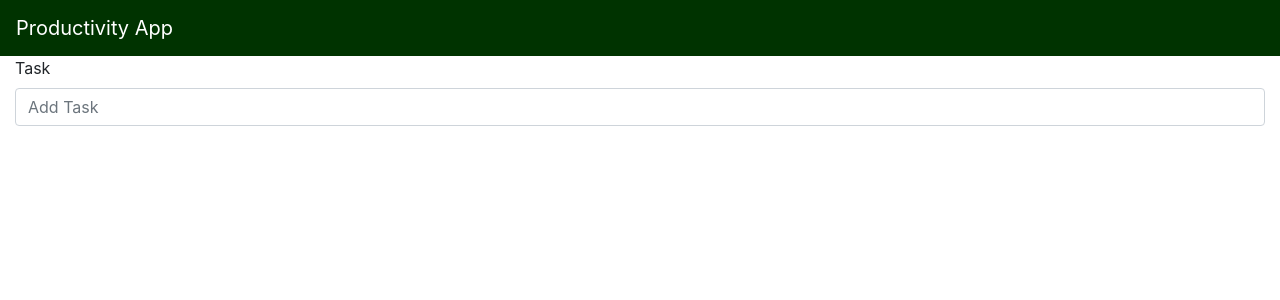
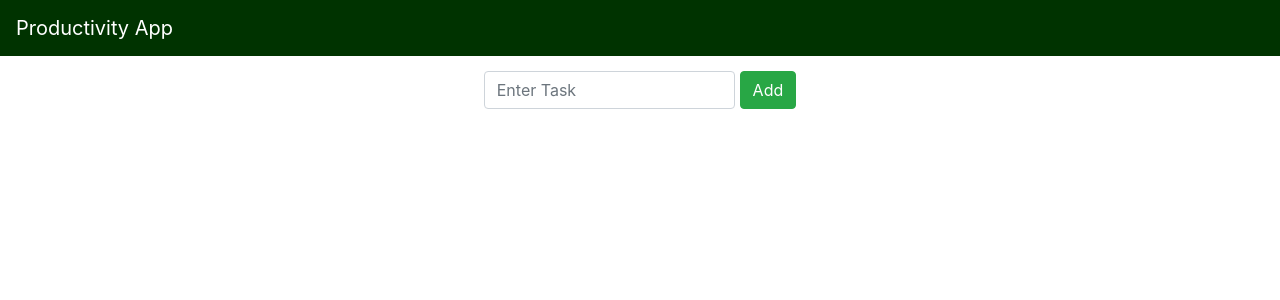
Before and after one commit to michaelmamuric/Kanban-Board, a React (Create React App) app: page / in a window 1280 px wide. Shown: the top 300 px of the page. Built offline with nearby package versions, Linux system fonts and the light colour scheme.

Commit message:
Initial Redux Store, Reducers, and Actions

```diff
--- a/package.json
+++ b/package.json
@@ -10,7 +10,9 @@
     "react": "^17.0.1",
     "react-bootstrap": "^1.4.0",
     "react-dom": "^17.0.1",
+    "react-redux": "^7.2.2",
     "react-scripts": "4.0.1",
+    "redux": "^4.0.5",
     "web-vitals": "^0.2.4"
   },
   "scripts": {
--- a/src/components/AddBar/AddBar.js
+++ b/src/components/AddBar/AddBar.js
@@ -1,12 +1,32 @@
-import React from 'react';
+import React, { useState, useRef } from 'react';
 import Form from 'react-bootstrap/Form';
+import Button from 'react-bootstrap/Button';
+import classes from './AddBar.module.css';
 
 const AddBar = (props) => {
+
+    // States
+    const [task, setTask] = useState('');
+    const ref = useRef();
+
+    const onSubmitHandler = (event) => {
+        event.preventDefault();
+
+        if(task.trim() === '') {
+            ref.current.focus();
+        }
+    }
+
     return (
-        <Form.Group controlId="addForm">
-            <Form.Label>Task</Form.Label>
-            <Form.Control type="text" placeholder="Add Task" />
-        </Form.Group>
+        <Form onSubmit={onSubmitHandler}>
+            <Form.Group controlId="addForm" className={classes.AddForm}>
+                <Form.Control type="text" placeholder="Enter Task" ref={ref}
+                    value={task} onChange={(event) => setTask(event.target.value)}
+                />
+                &nbsp;
+                <Button variant="success" type="submit">Add</Button>
+            </Form.Group>
+        </Form>
     );
 };
 
--- /dev/null
+++ b/src/components/AddBar/AddBar.module.css
@@ -0,0 +1,12 @@
+.AddForm {
+    padding-top: 15px;
+    display: flex;
+    width: 75%;
+    margin: auto;
+}
+
+@media only screen and (min-width: 600px) {
+    .AddForm {
+        width: 25%;
+    }
+}
--- a/src/index.js
+++ b/src/index.js
@@ -3,10 +3,14 @@ import ReactDOM from 'react-dom';
 import './index.css';
 import App from './App';
 import reportWebVitals from './reportWebVitals';
+import { Provider } from 'react-redux';
+import store from './store/index';
 
 ReactDOM.render(
   <React.StrictMode>
-    <App />
+    <Provider store={store}>
+      <App />
+    </Provider>
   </React.StrictMode>,
   document.getElementById('root')
 );
--- /dev/null
+++ b/src/store/actions/actions.js
@@ -0,0 +1 @@
+export const ADD_NEW_TASK='ADD_NEW_TASK';
--- /dev/null
+++ b/src/store/actions/index.js
@@ -0,0 +1,3 @@
+export {
+    addTask
+} from './taskActions';
--- /dev/null
+++ b/src/store/index.js
@@ -0,0 +1,10 @@
+import { createStore } from 'redux';
+import mainReducer from './reducers/index';
+
+// Create store
+const store = createStore(
+    mainReducer,
+    window.__REDUX_DEVTOOLS_EXTENSION__ && window.__REDUX_DEVTOOLS_EXTENSION__()
+);
+
+export default store;
--- /dev/null
+++ b/src/store/reducers/index.js
@@ -0,0 +1,9 @@
+import { combineReducers } from 'redux';
+import taskReducer from './taskReducer';
+
+// Just one reducer, but can be expanded if needed
+const mainReducer = combineReducers({
+    task: taskReducer
+});
+
+export default mainReducer;
--- /dev/null
+++ b/src/store/reducers/taskReducer.js
@@ -0,0 +1,20 @@
+import * as actionTypes from '../actions/actions';
+
+const initialState = {
+    backlogTasks: []
+};
+
+const reducer = (state = initialState, action) => {
+    switch(action.type) {
+        case actionTypes.ADD_NEW_TASK: {
+            return {
+                ...state,
+                backlogTasks: state.backlogTasks.concat(action.task)
+            }
+        }
+        default:
+            return state;
+    }
+}
+
+export default reducer;
```
Also changed, not shown: src/index.css (+0 -7 lines), src/store/actions/taskActions.js (added, +8 -0 lines), 2 other files (tests, documents, lock files or other folders).
